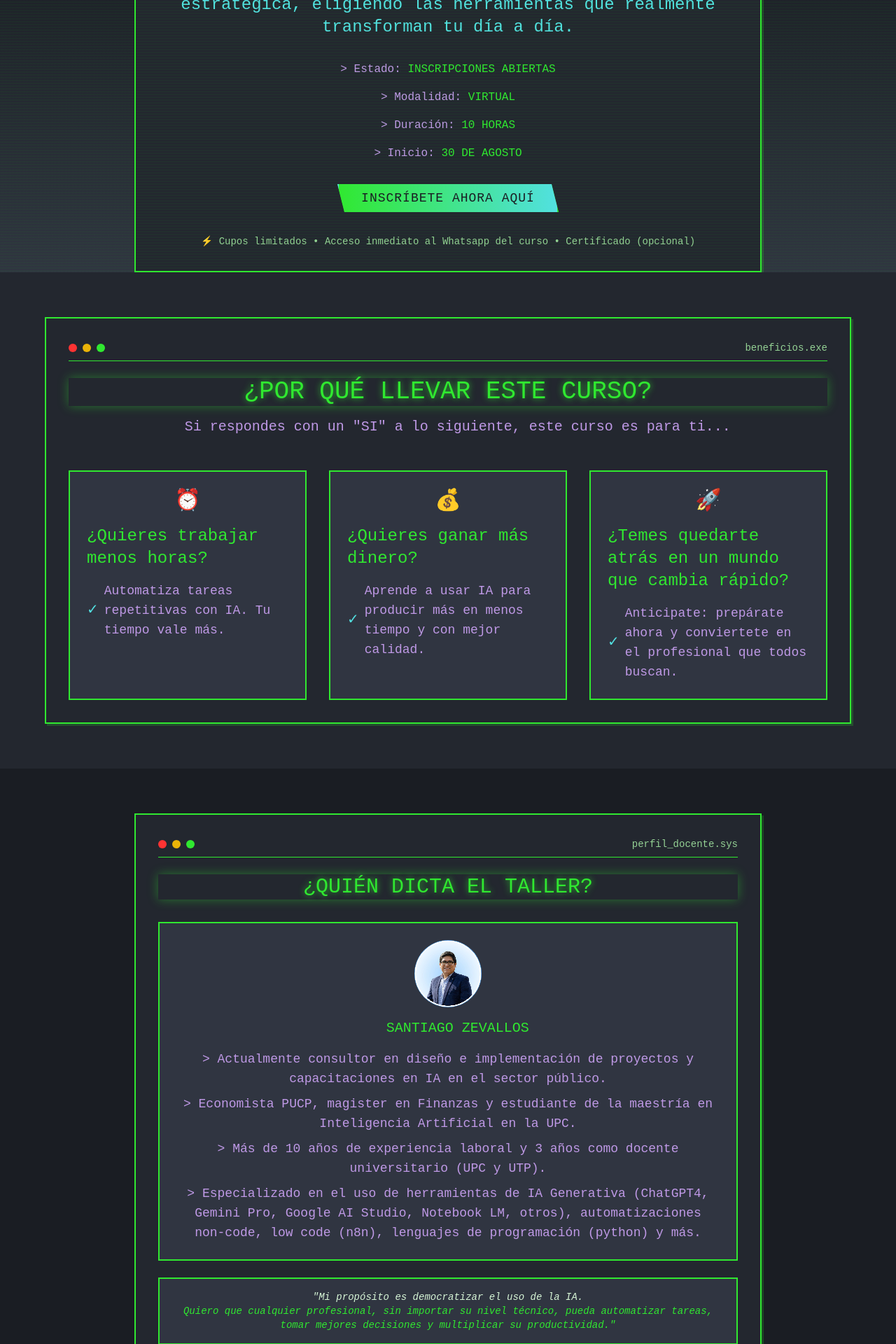
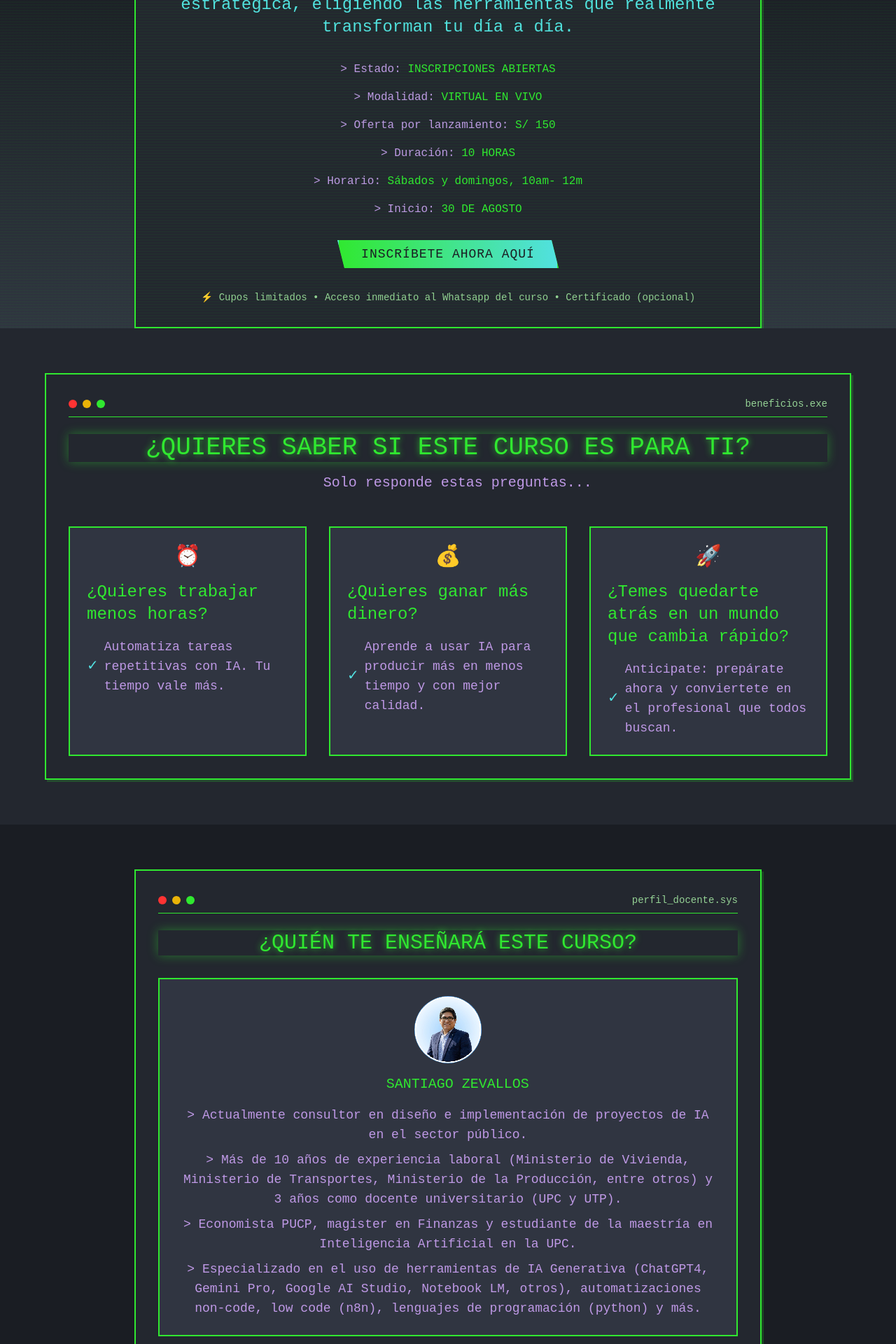
Before and after one commit to santiagozevallosq/retro-ai-bootcamp, a React (Vite) app: page / in a window 1280 px wide. Shown: the part 600-2520 px from the top of the page at 70% size. Built offline with nearby package versions, Linux system fonts and the light colour scheme.

Commit message:
ediciones de texto

```diff
--- a/src/components/AIStorySection.tsx
+++ b/src/components/AIStorySection.tsx
@@ -27,11 +27,11 @@ const AIStorySection = () => {
 
                 <div className="font-terminal text-lg space-y-4 text-foreground">
                   <p>
-                    Hace 3 años, era un usuario más. Probaba herramientas de IA y me parecían imperfectas, o en todo caso no quería invertir ni tiempo ni dinero en aprender. Pero al explorar más, decidí adquirir las versiones de pago, mejoré la forma de hacer consultas (prompts) a los modelos de IA Generativa y descubrí su verdadero potencial.
+                    Hace 3 años, era un usuario más. Utilizaba herramientas de IA y me parecían imperfectas, o en todo caso no quería invertir ni tiempo ni dinero en aprender. Pero al explorar más, decidí adquirir las versiones de pago, mejoré la forma de hacer consultas (prompts) a los modelos de IA Generativa y entendí que esto no es una moda pasajera.
 
                   </p>
                   <p>
-                    Lo que empezó por curiosidad se convirtió en una transformación: implementé ideas en mi trabajo, optimicé actividades diarias, llevé cursos especializados y profundicé en programación, automatización de flujos y agentes de IA.
+                    Lo que empezó por curiosidad se convirtió en una transformación: implementé ideas en mi trabajo, optimicé actividades diarias, llevé cursos especializados, profundicé en programación, automatización de flujos y agentes de IA.
 
                   </p>
                   <p>
@@ -39,7 +39,7 @@ const AIStorySection = () => {
 
                   </p>
                   <p>
-                    Por eso te invito a abrir tu mente: explora, prueba, equivócate y descubre cómo la IA puede hacer una gran diferencia en tu vida personal y profesional. No necesitas programar; solo necesitas curiosidad, creatividad y ganas de aprender.
+                    Por eso te invito a abrir tu mente: explora, prueba, equivócate y descubre cómo la IA puede hacer una gran diferencia en tu vida personal y profesional. No necesitas saber programar, solo necesitas curiosidad, creatividad y ganas de aprender.
 
                   </p>
                 </div>
--- a/src/components/BenefitsSection.tsx
+++ b/src/components/BenefitsSection.tsx
@@ -35,11 +35,11 @@ const BenefitsSection = () => {
             <div className="text-center mb-12">
               <div className="terminal-text">
                 <h2 className="font-pixel text-3xl md:text-4xl mb-4 neon-glow">
-                  ¿POR QUÉ LLEVAR ESTE CURSO?
+                  ¿QUIERES SABER SI ESTE CURSO ES PARA TI?
                 </h2>
               </div>
               <div className="font-terminal text-xl text-accent">
-                <span className="blink">▋</span> Si respondes con un "SI" a lo siguiente, este curso es para ti...
+                <span className="blink">▋</span> Solo responde estas preguntas...
               </div>
             </div>
 
--- a/src/components/BonusSection.tsx
+++ b/src/components/BonusSection.tsx
@@ -50,7 +50,7 @@ const BonusSection = () => {
                   <div className="space-y-3 font-terminal text-sm">
                     <div className="flex items-center space-x-2">
                       <span className="text-secondary">✓</span>
-                      <span>Guía: "Prompts Que Cambiarán Tu Vida"</span>
+                      <span>Ebook: Recursos utiles de IA para el día a día</span>
                     </div>
                     <div className="flex items-center space-x-2">
                       <span className="text-secondary">✓</span>
@@ -76,11 +76,7 @@ const BonusSection = () => {
                       <span className="text-primary">S/ 250</span>
                     </div>
                     <div className="flex justify-between text-sm">
-                      <span>Guía de Prompts:</span>
-                      <span className="text-primary">S/ 100</span>
-                    </div>
-                    <div className="flex justify-between text-sm">
-                      <span>Asesoría individual 1:1:</span>
+                      <span>Ebook:</span>
                       <span className="text-primary">S/ 100</span>
                     </div>
                     <div className="flex justify-between text-sm">
@@ -89,7 +85,7 @@ const BonusSection = () => {
                     </div>
                     <div className="border-t border-primary pt-2 mt-2">
                       <div className="flex justify-between font-pixel text-lg">
-                        <span className="text-destructive line-through">VALOR: S/ 500</span>
+                        <span className="text-destructive line-through">VALOR: S/ 400</span>
                       </div>
                       <div className="flex justify-between font-pixel text-xl text-primary neon-glow">
                         <span>HOY: S/ 150</span>
@@ -111,6 +107,7 @@ const BonusSection = () => {
 
               <div className="font-terminal text-sm text-muted-foreground">
                 ⏱️ Cupos limitados
+                ⏱️ Forma de pago (Plin, transferencia bancaria, Paypal)
               </div>
             </div>
 
--- a/src/components/CourseContentSection.tsx
+++ b/src/components/CourseContentSection.tsx
@@ -179,15 +179,11 @@ const CourseContentSection = () => {
                 <div className="grid md:grid-cols-2 gap-6">
                   <div className="font-terminal text-lg">
                     <div className="text-secondary mb-2">👨‍🎓 PROFESIONALES</div>
-                    <div className="text-muted-foreground">Que buscan incrementar su productividad laboral</div>
+                    <div className="text-muted-foreground">Que buscan incrementar su productividad en el trabajo</div>
                   </div>
                   <div className="font-terminal text-lg">
                     <div className="text-secondary mb-2">👨‍💼 ESTUDIANTES UNIVERSITARIOS</div>
                     <div className="text-muted-foreground">Que quieren multiplicar su productividad académica</div>
-                  </div>
-                  <div className="font-terminal text-lg">
-                    <div className="text-secondary mb-2">🚀 EMPRENDEDORES</div>
-                    <div className="text-muted-foreground">Que quieren automatizar procesos sin programación</div>
                   </div>
                   <div className="font-terminal text-lg">
                     <div className="text-secondary mb-2">⚡ INNOVADORES</div>
--- a/src/components/FAQSection.tsx
+++ b/src/components/FAQSection.tsx
@@ -6,7 +6,7 @@ const FAQSection = () => {
   const faqs = [
     {
       question: "¿Necesito experiencia previa en IA?",
-      answer: "No. Este curso está diseñado para principiantes."
+      answer: "No. Este curso está diseñado para principiantes de todas las edades (jovenes y adultos)"
     },
     {
       question: "¿Cuánto tiempo necesito dedicar por semana?",
--- a/src/components/InstructorSection.tsx
+++ b/src/components/InstructorSection.tsx
@@ -29,7 +29,7 @@ const InstructorSection = () => {
             <div className="text-center space-y-8">
               <div className="terminal-text">
                 <h2 className="font-pixel text-2xl md:text-3xl mb-4 neon-glow">
-                  ¿QUIÉN DICTA EL TALLER?
+                  ¿QUIÉN TE ENSEÑARÁ ESTE CURSO?
                 </h2>
               </div>
 
@@ -42,13 +42,13 @@ const InstructorSection = () => {
                     <span className="blink">▋</span> SANTIAGO ZEVALLOS
                   </div>
                   <div className="text-accent mb-2">
-                    {'>'}  Actualmente consultor en diseño e implementación de proyectos y capacitaciones en IA en el sector público.
+                    {'>'}  Actualmente consultor en diseño e implementación de proyectos de IA en el sector público.
+                  </div>
+                  <div className="text-accent mb-2">
+                    {'>'}  Más de 10 años de experiencia laboral (Ministerio de Vivienda, Ministerio de Transportes, Ministerio de la Producción, entre otros) y 3 años como docente universitario (UPC y UTP).
                   </div>
                   <div className="text-accent mb-2">
                     {'>'}  Economista PUCP, magister en Finanzas y estudiante de la maestría en Inteligencia Artificial en la UPC.
-                  </div>
-                  <div className="text-accent mb-2">
-                    {'>'}  Más de 10 años de experiencia laboral y 3 años como docente universitario (UPC y UTP).
                   </div>
                   <div className="text-accent">
                     {'>'}  Especializado en el uso de herramientas de IA Generativa (ChatGPT4, Gemini Pro, Google AI Studio, Notebook LM, otros), automatizaciones non-code, low code (n8n), lenguajes de programación (python) y más.
--- a/src/components/RetroHero.tsx
+++ b/src/components/RetroHero.tsx
@@ -50,10 +50,16 @@ const RetroHero = () => {
                 {'>'}  Estado: <span className="text-primary">INSCRIPCIONES ABIERTAS</span>
               </div>
               <div className="font-sans text-accent">
-                {'>'}  Modalidad: <span className="text-primary">VIRTUAL</span>
+                {'>'}  Modalidad: <span className="text-primary">VIRTUAL EN VIVO</span>
+              </div>
+              <div className="font-sans text-accent">
+                {'>'}  Oferta por lanzamiento: <span className="text-primary">S/ 150</span>
               </div>
               <div className="font-sans text-accent">
                 {'>'}  Duración: <span className="text-primary">10 HORAS</span>
+              </div>
+              <div className="font-sans text-accent">
+                {'>'}  Horario: <span className="text-primary">Sábados y domingos, 10am- 12m</span>
               </div>
               <div className="font-sans text-accent">
                 {'>'}  Inicio: <span className="text-primary">30 DE AGOSTO</span>
```
